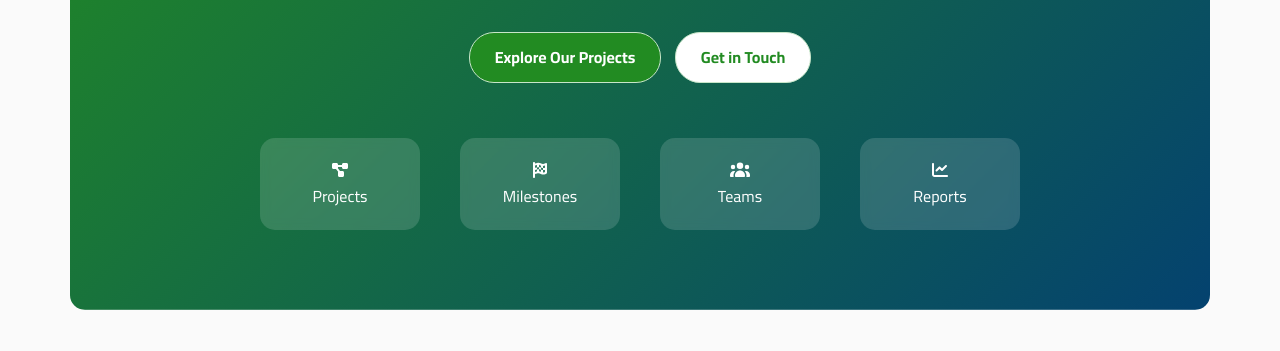
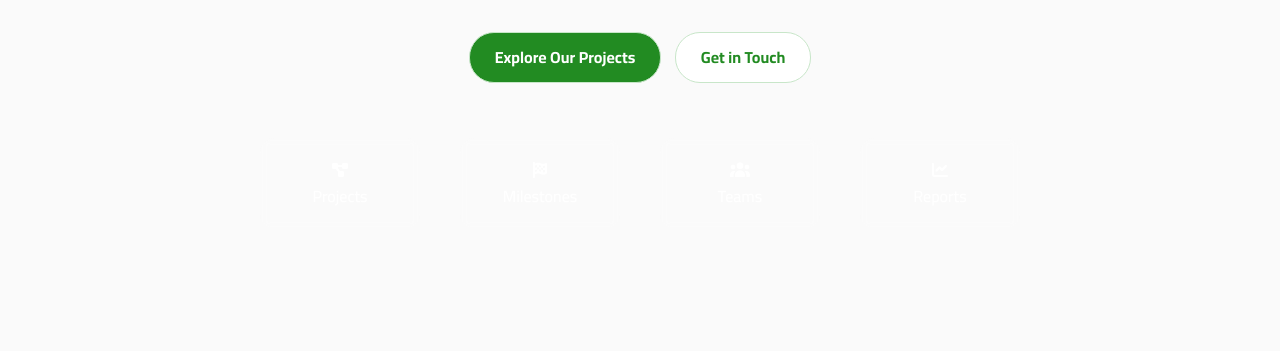
Before and after one commit to Ahmedmeid99/Green-Edge-Website, a plain HTML site: page index.html in a window 1280 px wide. Shown: the part 317-668 px from the top of the page. Drawn offline with nearby package versions, Linux system fonts and the light colour scheme.

Commit message:
fix hero section showing images

```diff
--- a/css/style.css
+++ b/css/style.css
@@ -317,10 +317,10 @@ nav ul li .nav-link:hover {
 /* Hero Section */
 
 .hero {
-    background: linear-gradient(135deg, var(--green-dark), var(--main-color));
-    background-position: center;
+    /* background: linear-gradient(135deg, var(--green-dark), var(--main-color)); */
+    /* background-position: center;
     background-repeat: no-repeat;
-    background-size: cover;
+    background-size: cover; */
     color: #fff;
     text-align: center;
     padding: 80px 20px;
@@ -339,7 +339,6 @@ nav ul li .nav-link:hover {
     height: 100%;
     transition: background-image 1s ease-in-out;
     z-index: 0;
-
 }
 
 .hero-content {
```
